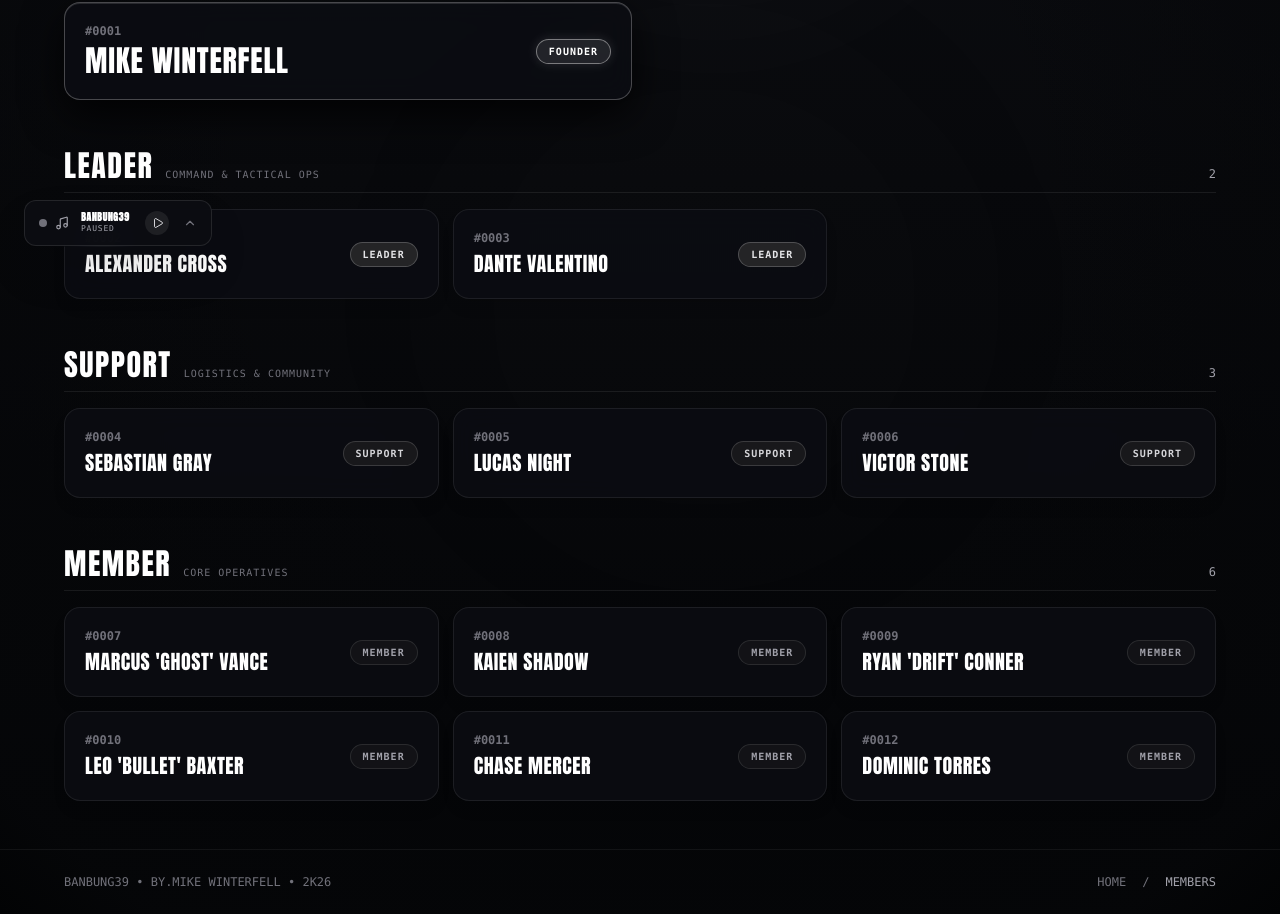
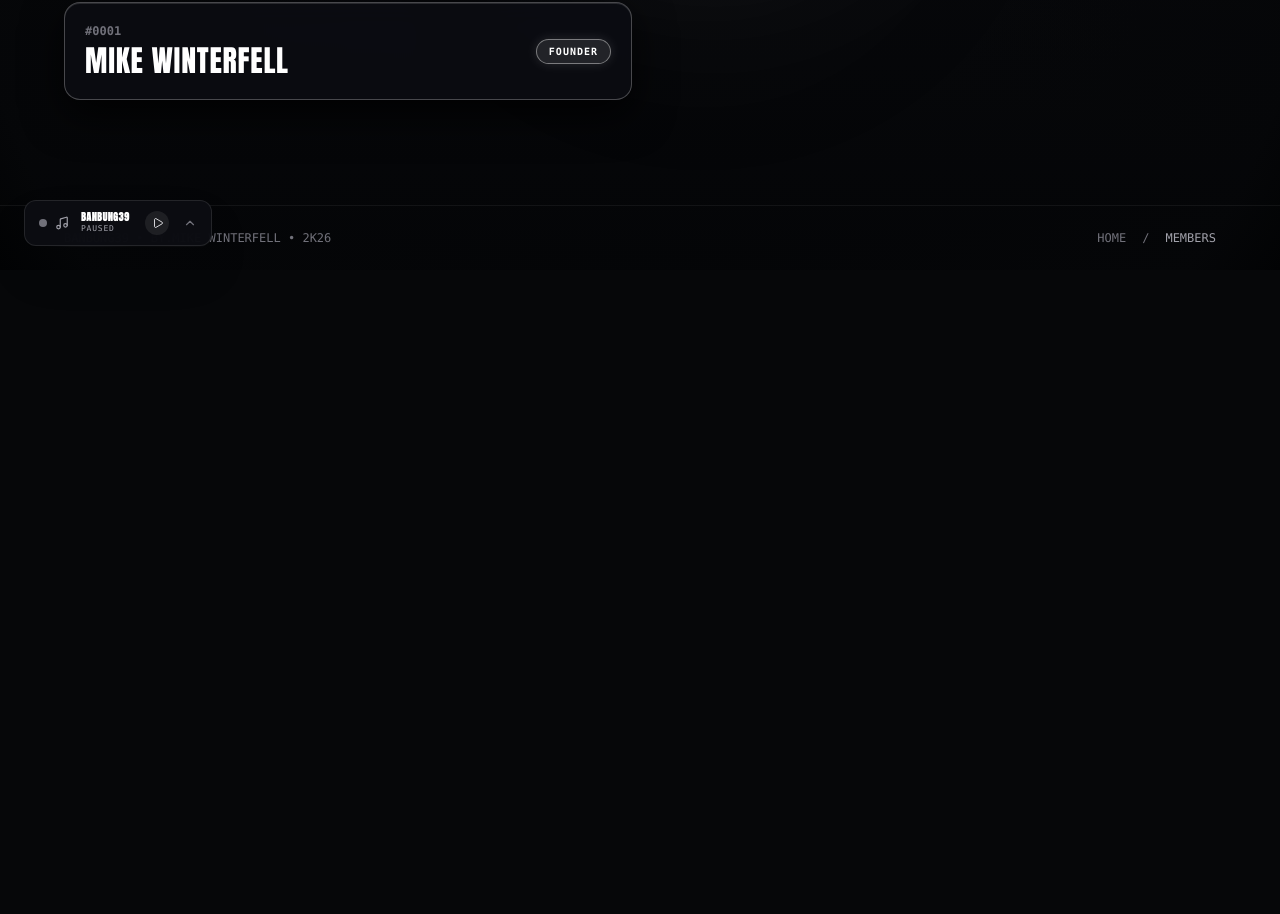
Before and after one commit to Orinn1/Banbung39, a Next.js app: page /members in a window 1280 px wide. Shown: the part 530-1444 px from the top of the page. After the commit the page ends 800 px from the top, so only its background shows below. Built offline with nearby package versions, Linux system fonts and the light colour scheme; a web font is replaced by a local one.

Commit message:
refactor(members): keep only founder MIKE WINTERFELL and clear other mock member entries

```diff
--- a/components/MembersModal.tsx
+++ b/components/MembersModal.tsx
@@ -2,32 +2,22 @@
 
 import React, { useState } from 'react';
 import Link from 'next/link';
+import { MEMBERS_DATA } from '@/data/members';
 
 interface MembersModalProps {
   isOpen: boolean;
   onClose: () => void;
 }
 
-const SAMPLE_MEMBERS = [
-  { id: '#0001', name: 'MIKE WINTERFELL', role: 'FOUNDER' },
-  { id: '#0002', name: 'ALEXANDER CROSS', role: 'LEADER' },
-  { id: '#0003', name: 'DANTE VALENTINO', role: 'LEADER' },
-  { id: '#0004', name: 'SEBASTIAN GRAY', role: 'SUPPORT' },
-  { id: '#0005', name: 'LUCAS NIGHT', role: 'SUPPORT' },
-  { id: '#0006', name: 'VICTOR STONE', role: 'SUPPORT' },
-  { id: '#0007', name: 'MARCUS VANCE', role: 'MEMBER' },
-  { id: '#0008', name: 'KAIEN SHADOW', role: 'MEMBER' },
-];
-
 export default function MembersModal({ isOpen, onClose }: MembersModalProps) {
   const [search, setSearch] = useState('');
 
   if (!isOpen) return null;
 
-  const filtered = SAMPLE_MEMBERS.filter(
+  const filtered = MEMBERS_DATA.filter(
     (m) =>
       m.name.toLowerCase().includes(search.toLowerCase()) ||
-      m.id.toLowerCase().includes(search.toLowerCase()) ||
+      m.memberId.toLowerCase().includes(search.toLowerCase()) ||
       m.role.toLowerCase().includes(search.toLowerCase())
   );
 
--- a/data/members.ts
+++ b/data/members.ts
@@ -14,78 +14,6 @@ export const MEMBERS_DATA: Member[] = [
     memberId: "#0001",
     name: "MIKE WINTERFELL",
     role: "Founder",
-  },
-
-  // LEADERS
-  {
-    id: "0002",
-    memberId: "#0002",
-    name: "ALEXANDER CROSS",
-    role: "Leader",
-  },
-  {
-    id: "0003",
-    memberId: "#0003",
-    name: "DANTE VALENTINO",
-    role: "Leader",
-  },
-
-  // SUPPORT
-  {
-    id: "0004",
-    memberId: "#0004",
-    name: "SEBASTIAN GRAY",
-    role: "Support",
-  },
-  {
-    id: "0005",
-    memberId: "#0005",
-    name: "LUCAS NIGHT",
-    role: "Support",
-  },
-  {
-    id: "0006",
-    memberId: "#0006",
-    name: "VICTOR STONE",
-    role: "Support",
-  },
-
-  // MEMBERS
-  {
-    id: "0007",
-    memberId: "#0007",
-    name: "MARCUS 'GHOST' VANCE",
-    role: "Member",
-  },
-  {
-    id: "0008",
-    memberId: "#0008",
-    name: "KAIEN SHADOW",
-    role: "Member",
-  },
-  {
-    id: "0009",
-    memberId: "#0009",
-    name: "RYAN 'DRIFT' CONNER",
-    role: "Member",
-  },
-  {
-    id: "0010",
-    memberId: "#0010",
-    name: "LEO 'BULLET' BAXTER",
-    role: "Member",
-  },
-  {
-    id: "0011",
-    memberId: "#0011",
-    name: "CHASE MERCER",
-    role: "Member",
-  },
-  {
-    id: "0012",
-    memberId: "#0012",
-    name: "DOMINIC TORRES",
-    role: "Member",
   },
 ];
 
```
